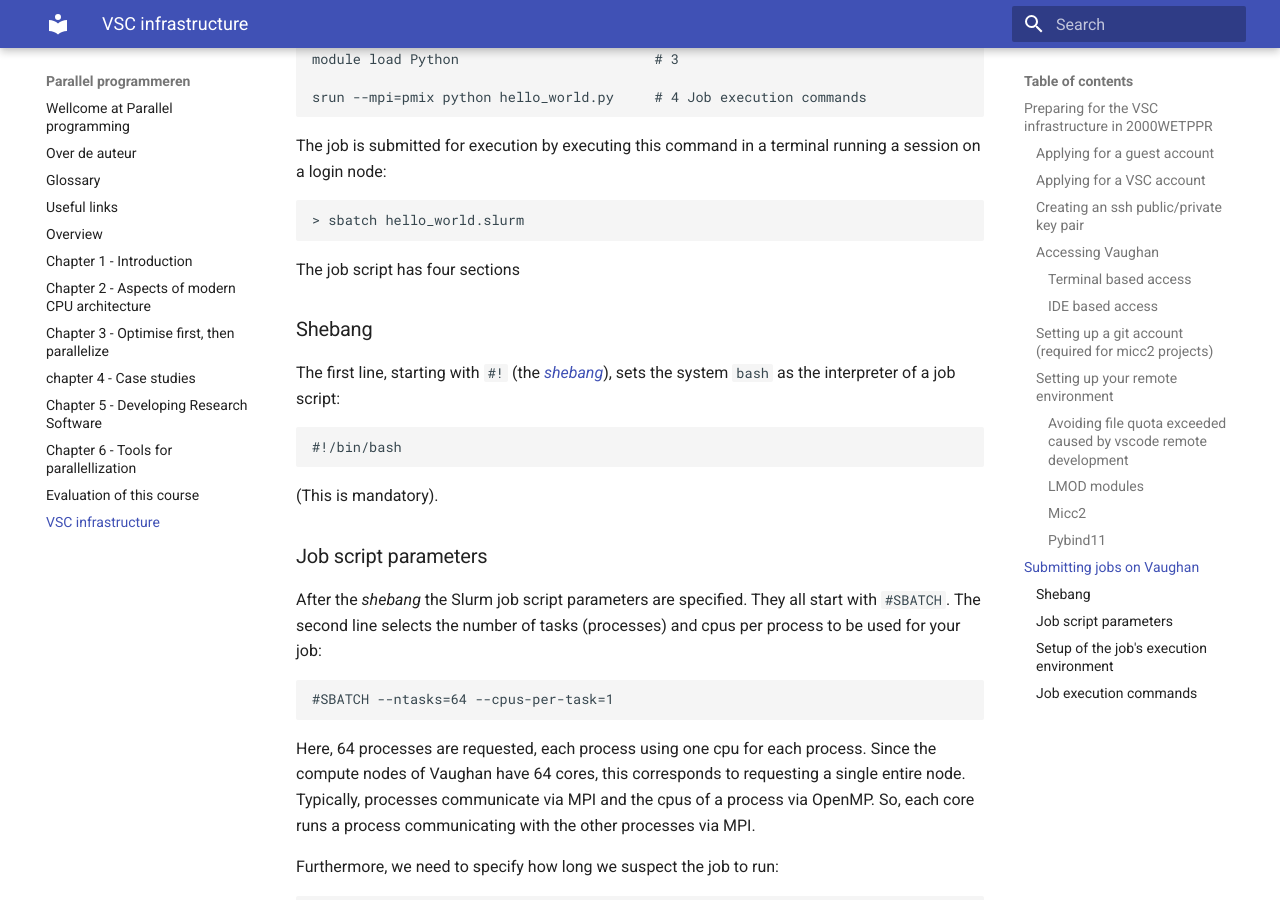
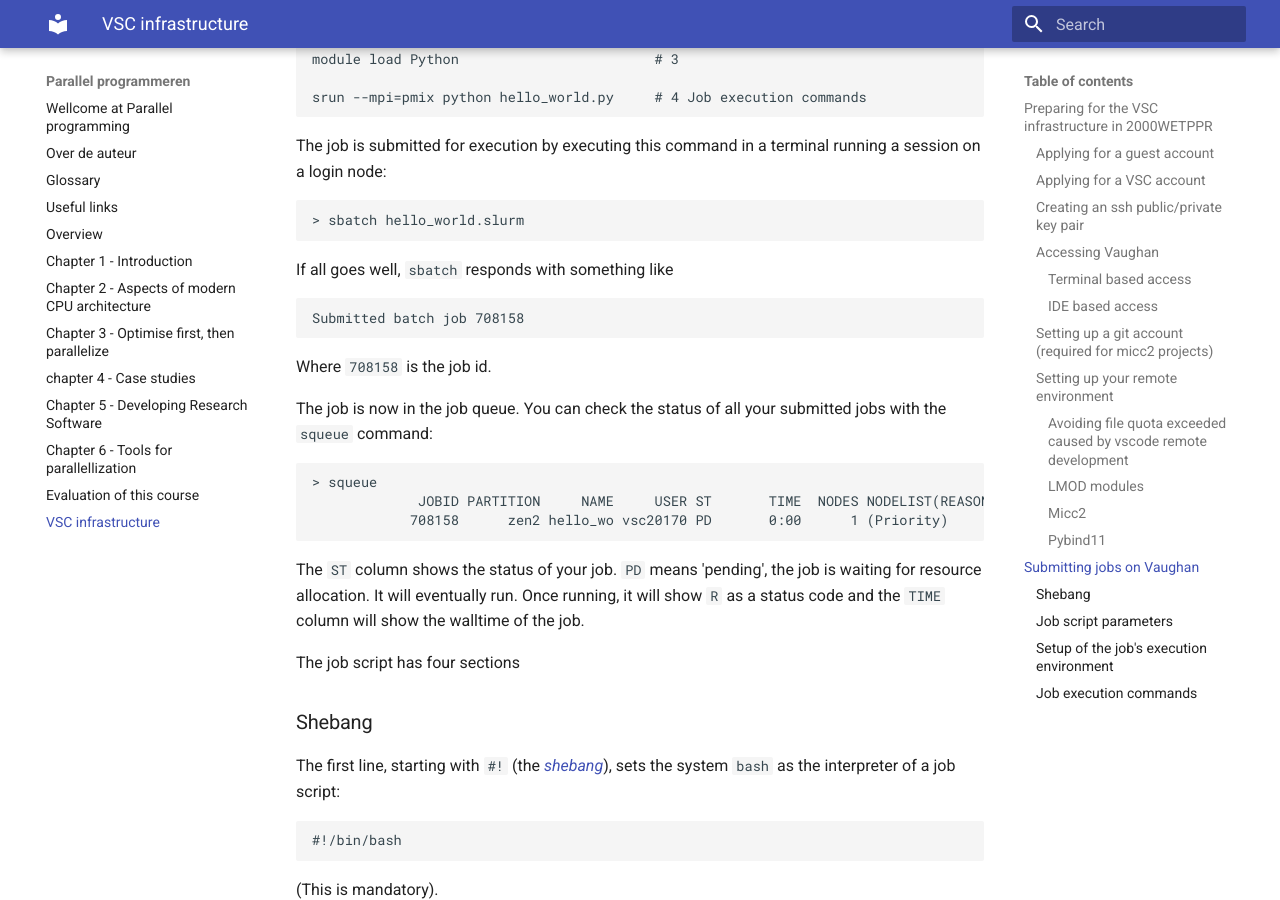
Before and after one commit to etijskens/wetppr, an MkDocs documentation site: the page built from docs/vsc-infrastructure.md, in a window 1280 px wide and 900 px high, scrolled down 9223 px. Built offline with MkDocs 1.6.1 and Material for MkDocs 9.7.7, drawn with Linux system fonts in a browser that asks for light colours.

Commit message:
job submission documentation

````diff
--- a/docs/vsc-infrastructure.md
+++ b/docs/vsc-infrastructure.md
@@ -388,6 +388,24 @@ The job is submitted for execution by executing this command in a terminal runni
 > sbatch hello_world.slurm
 ```
 
+If all goes well, ``sbatch`` responds with something like
+
+```shell
+Submitted batch job 708158
+```
+
+Where ``708158`` is the job id.
+
+The job is now in the job queue. You can check the status of all your submitted jobs with the ``squeue`` command:
+
+```shell
+> squeue
+             JOBID PARTITION     NAME     USER ST       TIME  NODES NODELIST(REASON)
+            708158      zen2 hello_wo vsc20170 PD       0:00      1 (Priority)
+```
+The ``ST`` column shows the status of your job. ``PD `` means 'pending', the job is waiting for resource allocation. It will eventually run. Once running, it will show ``R`` as a status code and the ``TIME`` column will show the walltime of the job.
+
+
 The job script has four sections
 
 ### Shebang
````
Also changed, not shown: 4 other files.
